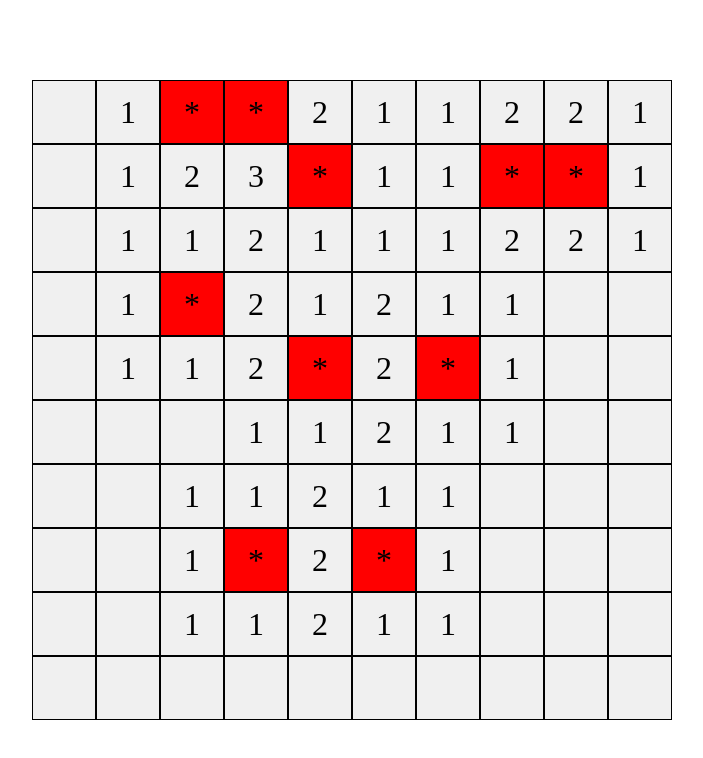
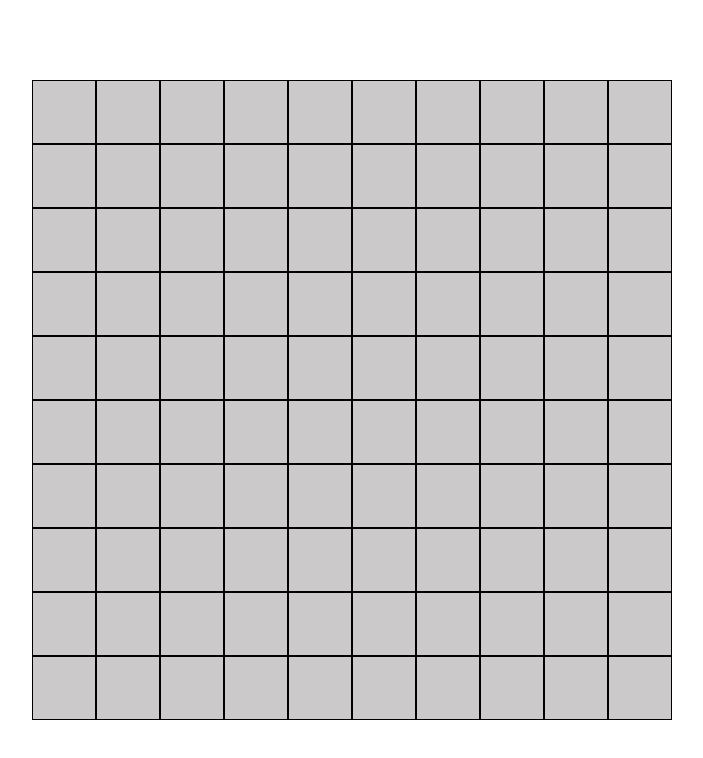
Before and after one commit to kamil20020/Saper-React-03-2023, a React (Create React App) app: page / in a window 1280 px wide. Shown: the top 758 px of the page, without its empty margins (288-991 px from the left). Built offline with nearby package versions, Linux system fonts and the light colour scheme.

Commit message:
Added click logic

```diff
--- a/src/components/Board.jsx
+++ b/src/components/Board.jsx
@@ -2,14 +2,14 @@ import React, { useEffect, useState } from "react";
 import { TileValues } from "../models/TileValues";
 import Tile from "./Tile";
 
-const Board = ({tiles}) => {
+const Board = ({tiles, onClick}) => {
 
   return (
     <div id="board">
         {tiles.map((tileRow, rowIndex) => (
-            <React.Fragment>
+            <React.Fragment key={rowIndex}>
                 {tileRow.map((tile, colIndex) => (
-                    <Tile key={rowIndex + "" + colIndex} field={tile}/>
+                    <Tile key={rowIndex + ":" + colIndex} field={tile} row={rowIndex} col={colIndex} onClick={onClick}/>
                 ))}
             </React.Fragment>
         ))}
--- a/src/components/Game.jsx
+++ b/src/components/Game.jsx
@@ -4,10 +4,11 @@ import Board from "./Board";
 
 const Game = () => {
   const [tiles, setTiles] = useState([]);
-  const [showedTiles, setShowedTiles] = useState([])
+  const [showedTiles, setShowedTiles] = useState([]);
 
   useEffect(() => {
     initTiles();
+    initShowedTiles();
   }, []);
 
   const initTiles = () => {
@@ -17,8 +18,6 @@ const Game = () => {
       const column = new Array(10).fill(TileValues.empty);
       newTiles.push(column);
     }
-
-    setShowedTiles([...newTiles])
 
     let minesLocations = [];
 
@@ -39,11 +38,9 @@ const Game = () => {
       const { row, col } = minesLocations[i];
 
       for (let iRow = -1; iRow < 2; iRow++) {
-
-        for (let iCol = -1; iCol < 2; iCol++){
-
-          const numberRow = row + iRow
-          const numberCol = col + iCol
+        for (let iCol = -1; iCol < 2; iCol++) {
+          const numberRow = row + iRow;
+          const numberCol = col + iCol;
 
           if (
             numberRow < 0 ||
@@ -55,7 +52,7 @@ const Game = () => {
             continue;
           }
 
-          newTiles[numberRow][numberCol]++
+          newTiles[numberRow][numberCol]++;
         }
       }
     }
@@ -63,9 +60,66 @@ const Game = () => {
     setTiles(newTiles);
   };
 
+  const initShowedTiles = () => {
+    let newShowedTiles = [];
+
+    for (let i = 0; i < 10; i++) {
+      const column = new Array(10).fill(TileValues.hidden);
+      newShowedTiles.push(column);
+    }
+
+    setShowedTiles([...newShowedTiles]);
+  };
+
+  const loseLogic = () => {
+    alert("Przegrana!");
+  };
+
+  const winLogic = () => {
+    const isWon = showedTiles.filter(
+      (tilesRow) =>
+        !tilesRow.filter(
+          (tile) => tile === TileValues.hidden || tile === TileValues.flag
+        )
+    ).length == 0
+
+    if(isWon){
+      alert("Wygrana!")
+    }
+  };
+
+  const handleClick = (e, row, col) => {
+    let tile = showedTiles[row][col];
+    let newShowedTiles = [...showedTiles];
+
+    if (e.button == 2) {
+      if (tile == TileValues.flag) {
+        newShowedTiles[row][col] = TileValues.hidden;
+        setShowedTiles(newShowedTiles);
+      } else if (tile == TileValues.hidden) {
+        newShowedTiles[row][col] = TileValues.flag;
+        setShowedTiles(newShowedTiles);
+      }
+    } else {
+      if (tile == TileValues.hidden) {
+        const tile = tiles[row][col];
+
+        newShowedTiles[row][col] = tile;
+        setShowedTiles(newShowedTiles);
+
+        if (tile === TileValues.mine) {
+          loseLogic();
+        } else if (tile instanceof Number) {
+          exploreLogic()
+          winLogic()
+        }
+      }
+    }
+  };
+
   return (
     <div>
-      <Board tiles={tiles}/>
+      <Board tiles={showedTiles} onClick={handleClick} />
     </div>
   );
 };
--- a/src/components/Tile.jsx
+++ b/src/components/Tile.jsx
@@ -1,12 +1,32 @@
 import { TileValues } from "../models/TileValues";
 
-const Tile = ({field}) => {
+const Tile = ({ field, row, col, onClick}) => {
 
-    return (
-        <div className={`tile noselect ${field == TileValues.mine ? "tile-mine" : "tile-normal"}`}>
-            {field == TileValues.empty ? "" : field}
-        </div>
-    )
-}
+  const appendClasses = () => {
+    let classes = ""
+
+    if(field === TileValues.mine){
+        classes += "tile-mine"
+    }
+    else if(field === TileValues.hidden){
+        classes += " tile-hidden"
+    }
+    else if(field === TileValues.flag){
+        classes += " tile-flag"
+    }
+
+    return classes
+  }
+
+  return (
+    <div
+      className={`tile noselect ${appendClasses()}`}
+      onMouseDown={(e) => onClick(e, row, col)}
+      onContextMenu={(e) => e.preventDefault()}
+    >
+      {(field == TileValues.hidden || field == TileValues.flag) ? "" : field}
+    </div>
+  );
+};
 
 export default Tile;
--- a/src/index.css
+++ b/src/index.css
@@ -24,13 +24,26 @@ body {
   border: 0.5px solid black;
 }
 
-.tile-normal:hover{
+.tile-mine{
+  background-color: rgb(242, 117, 117);
+}
+
+.tile-hidden{
+  background-color: rgb(203, 201, 201);
+}
+
+.tile-hidden:hover{
   cursor: pointer;
   background-color: rgb(224, 223, 223);
 }
 
-.tile-mine{
-  background-color: red;
+.tile-flag{
+  background-color: rgb(242, 202, 117);
+}
+
+.tile-flag:hover{
+  cursor: pointer;
+  background-color: rgb(243, 186, 63);
 }
 
 .noselect {
--- a/src/models/TileValues.js
+++ b/src/models/TileValues.js
@@ -1,5 +1,6 @@
 export const TileValues = {
     empty: 0,
-    flag: "f",
+    hidden: "",
+    flag: "F",
     mine: "*"
 }
```
